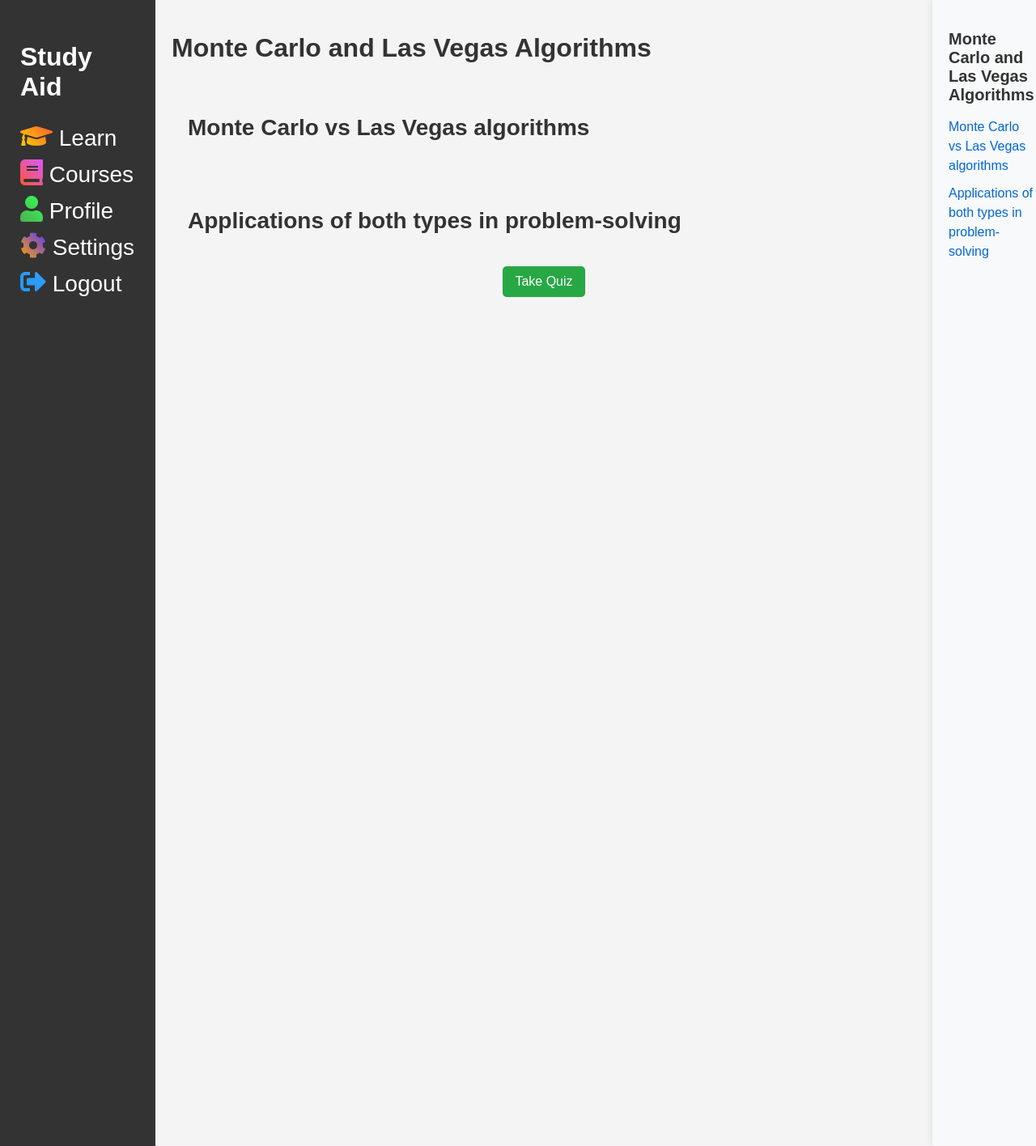
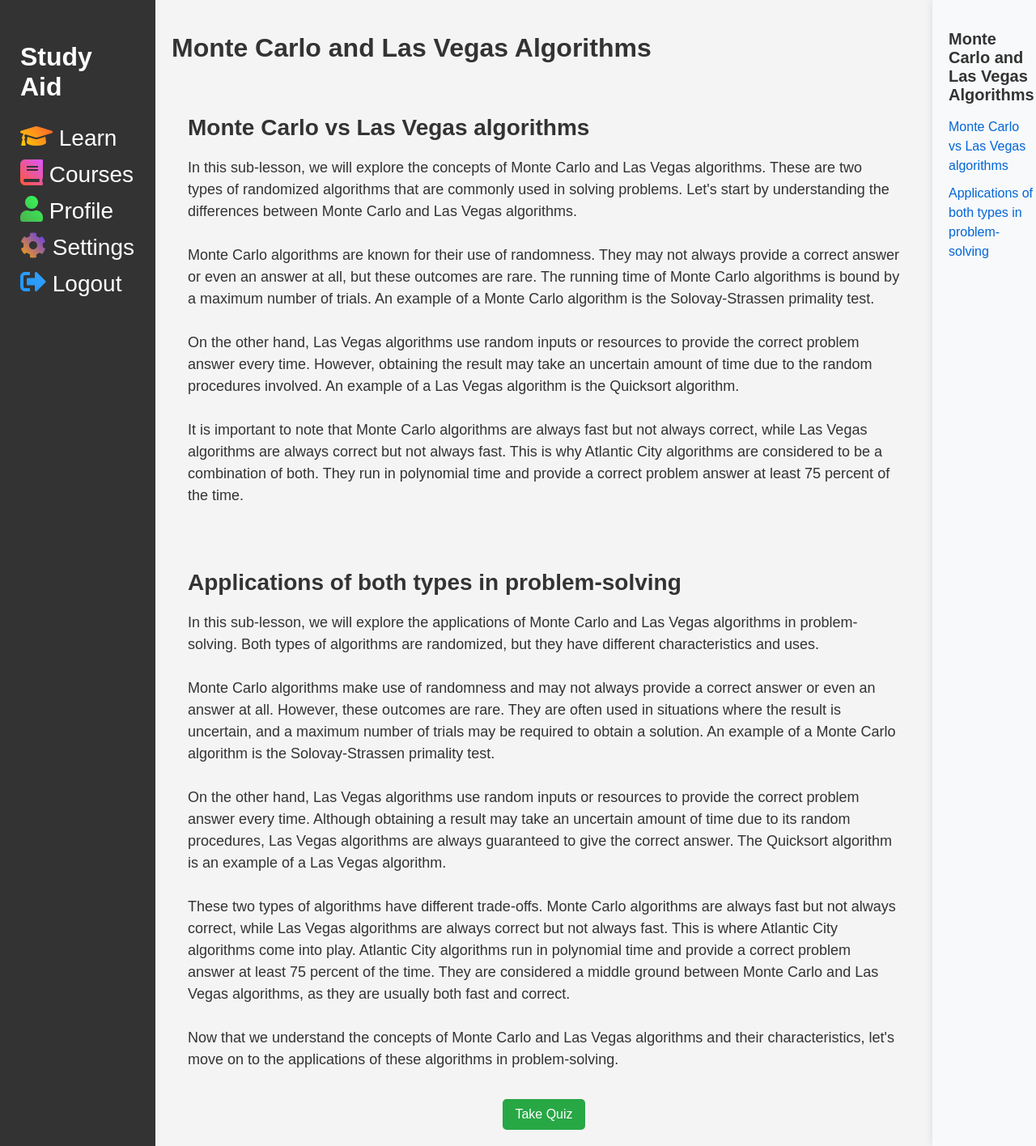
Before and after one commit to sally-20/InteractiveIntelligenceStudyAid, a Python web app: template templates/lessons/algadvlsn8.html in a window 1280 px wide. Shown: the whole page at 81% size. Run offline with Jinja, Linux system fonts and the light colour scheme; the template is opened without the code that fills it, so the values that code supplies are empty.

Commit message:
Update algadvlsn8.html

```diff
--- a/templates/lessons/algadvlsn8.html
+++ b/templates/lessons/algadvlsn8.html
@@ -93,54 +93,84 @@
         }
         const questions = [
             {
-                question: "",
-                options: ["", "", "", ""],
-                answer: ""
+                question: "What is a characteristic of Monte Carlo algorithms?",
+                options: [
+                    "They always provide a correct answer",
+                    "They are always fast",
+                    "They may not provide a correct answer or even an answer at all",
+                    "They are always both fast and correct"
+                ],
+                answer: "They may not provide a correct answer or even an answer at all"
             },
             {
-                question: "",
-                options: ["", "", "", ""],
-                answer: ""
+                question: "Which algorithm is an example of a Las Vegas algorithm?",
+                options: [
+                    "Solovay-Strassen primality test",
+                    "Quicksort algorithm",
+                    "Atlantic City algorithm",
+                    "None of the above"
+                ],
+                answer: "Quicksort algorithm"
             },
             {
-                question: "",
-                options: ["", "", "", ""],
-                answer: ""
+                question: "What is a characteristic of Las Vegas algorithms?",
+                options: [
+                    "They always provide a correct answer",
+                    "They are always fast",
+                    "They may not provide a correct answer or even an answer at all",
+                    "They are always both fast and correct"
+                ],
+                answer: "They are always fast"
             },
             {
-                question: "",
-                options: ["", "", "", ""],
-                answer: ""
+                question: "What is the main difference between Monte Carlo and Las Vegas algorithms?",
+                options: [
+                    "Monte Carlo algorithms are always fast and correct, while Las Vegas algorithms may not provide a correct answer",
+                    "Monte Carlo algorithms may not provide a correct answer, while Las Vegas algorithms are always fast and correct",
+                    "Monte Carlo algorithms always run in polynomial time, while Las Vegas algorithms may not provide a correct answer",
+                    "Monte Carlo algorithms are always correct, while Las Vegas algorithms are always fast"
+                ],
+                answer: "Monte Carlo algorithms may not provide a correct answer, while Las Vegas algorithms are always fast and correct"
             },
             {
-                question: "",
-                options: ["", "", "", ""],
-                answer: ""
+                question: "What are Atlantic City algorithms known for?",
+                options: [
+                    "Always providing a correct answer",
+                    "Always running in polynomial time",
+                    "Being a combination of both fast and correct",
+                    "Being hard-to-design solutions"
+                ],
+                answer: "Being a combination of both fast and correct"
             },
             {
-                question: "",
-                options: ["", "", "", ""],
-                answer: ""
+                question: "What is the main characteristic of Las Vegas algorithms?",
+                options: [
+                    "They always provide a correct answer",
+                    "They are always fast",
+                    "They may not provide a correct answer or even an answer at all",
+                    "They are always both fast and correct"
+                ],
+                answer: "They are always fast"
             },
             {
-                question: "",
-                options: ["", "", "", ""],
-                answer: ""
+                question: "What is the main characteristic of Atlantic City algorithms?",
+                options: [
+                    "They always provide a correct answer",
+                    "They are always fast",
+                    "They may not provide a correct answer or even an answer at all",
+                    "They are always both fast and correct"
+                ],
+                answer: "They may not provide a correct answer or even an answer at all"
             },
             {
-                question: "",
-                options: ["", "", "", ""],
-                answer: ""
-            },
-            {
-                question: "",
-                options: ["", "", "", ""],
-                answer: ""
-            },
-            {
-                question: "",
-                options: ["", "", "", ""],
-                answer: ""
+                question: "Which type of algorithm is considered a middle ground between Monte Carlo and Las Vegas algorithms?",
+                options: [
+                    "Monte Carlo algorithms",
+                    "Las Vegas algorithms",
+                    "Atlantic City algorithms",
+                    "None of the above"
+                ],
+                answer: "Atlantic City algorithms"
             }
         ];
 
@@ -383,14 +413,28 @@
             <div id="sublesson1">
                 <h2>Monte Carlo vs Las Vegas algorithms</h2>
                 <p>
-
+                    In this sub-lesson, we will explore the concepts of Monte Carlo and Las Vegas algorithms. These are two types of randomized algorithms that are commonly used in solving problems. Let's start by understanding the differences between Monte Carlo and Las Vegas algorithms.<br>
+                    <br>
+                    Monte Carlo algorithms are known for their use of randomness. They may not always provide a correct answer or even an answer at all, but these outcomes are rare. The running time of Monte Carlo algorithms is bound by a maximum number of trials. An example of a Monte Carlo algorithm is the Solovay-Strassen primality test.<br>
+                    <br>
+                    On the other hand, Las Vegas algorithms use random inputs or resources to provide the correct problem answer every time. However, obtaining the result may take an uncertain amount of time due to the random procedures involved. An example of a Las Vegas algorithm is the Quicksort algorithm.<br>
+                    <br>
+                    It is important to note that Monte Carlo algorithms are always fast but not always correct, while Las Vegas algorithms are always correct but not always fast. This is why Atlantic City algorithms are considered to be a combination of both. They run in polynomial time and provide a correct problem answer at least 75 percent of the time.
                 </p>
             </div>
             <!-- Sub Lesson 2 Content -->
             <div id="sublesson2">
                 <h2>Applications of both types in problem-solving</h2>
                 <p>
-
+                    In this sub-lesson, we will explore the applications of Monte Carlo and Las Vegas algorithms in problem-solving. Both types of algorithms are randomized, but they have different characteristics and uses.<br>
+                    <br>
+                    Monte Carlo algorithms make use of randomness and may not always provide a correct answer or even an answer at all. However, these outcomes are rare. They are often used in situations where the result is uncertain, and a maximum number of trials may be required to obtain a solution. An example of a Monte Carlo algorithm is the Solovay-Strassen primality test.<br>
+                    <br>
+                    On the other hand, Las Vegas algorithms use random inputs or resources to provide the correct problem answer every time. Although obtaining a result may take an uncertain amount of time due to its random procedures, Las Vegas algorithms are always guaranteed to give the correct answer. The Quicksort algorithm is an example of a Las Vegas algorithm.<br>
+                    <br>
+                    These two types of algorithms have different trade-offs. Monte Carlo algorithms are always fast but not always correct, while Las Vegas algorithms are always correct but not always fast. This is where Atlantic City algorithms come into play. Atlantic City algorithms run in polynomial time and provide a correct problem answer at least 75 percent of the time. They are considered a middle ground between Monte Carlo and Las Vegas algorithms, as they are usually both fast and correct.<br>
+                    <br>
+                    Now that we understand the concepts of Monte Carlo and Las Vegas algorithms and their characteristics, let's move on to the applications of these algorithms in problem-solving.
                 </p>
             </div>
             <center><button id="startQuizBtn" onclick="openQuizModal()">Take Quiz</button></center>
```
